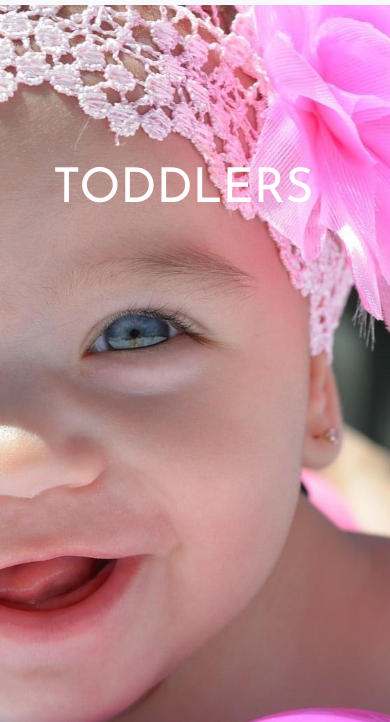
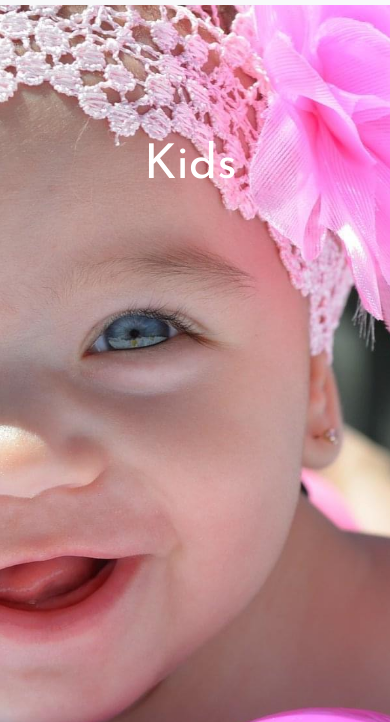
Before and after one commit to derek-oshita/dee-photography, a plain HTML site: page kids.html in a window 390 px wide. Shown: the part 51-773 px from the top of the page. Drawn offline with nearby package versions, Linux system fonts and the light colour scheme.

Commit message:
Changed headline from toddler to kids, created new id for styling.

```diff
--- a/kids.html
+++ b/kids.html
@@ -124,7 +124,7 @@
       <figure class="row">
         <!-- BANNER -->
         <div class="img-container banner-container">
-          <p id="headline">TODDLERS</p>
+          <p id="smallest-headline">Kids</p>
           <img
             class="img"
             id="top-pic"
--- a/main.css
+++ b/main.css
@@ -373,7 +373,8 @@ PHOTOS
 
 #headline,
 #small-headline,
-#smaller-headline {
+#smaller-headline,
+#smallest-headline {
   z-index: 1;
   position: absolute;
   margin-top: 2em;
@@ -521,4 +522,11 @@ MEDIA QUERIES
     padding-left: 2em;
     z-index: 1;
   }
+
+  #smallest-headline {
+    border: none;
+    margin-left: 0;
+    padding-left: 3em;
+    z-index: 1;
+  }
 }
```
Also changed, not shown: family.html (+1 -1 lines).
